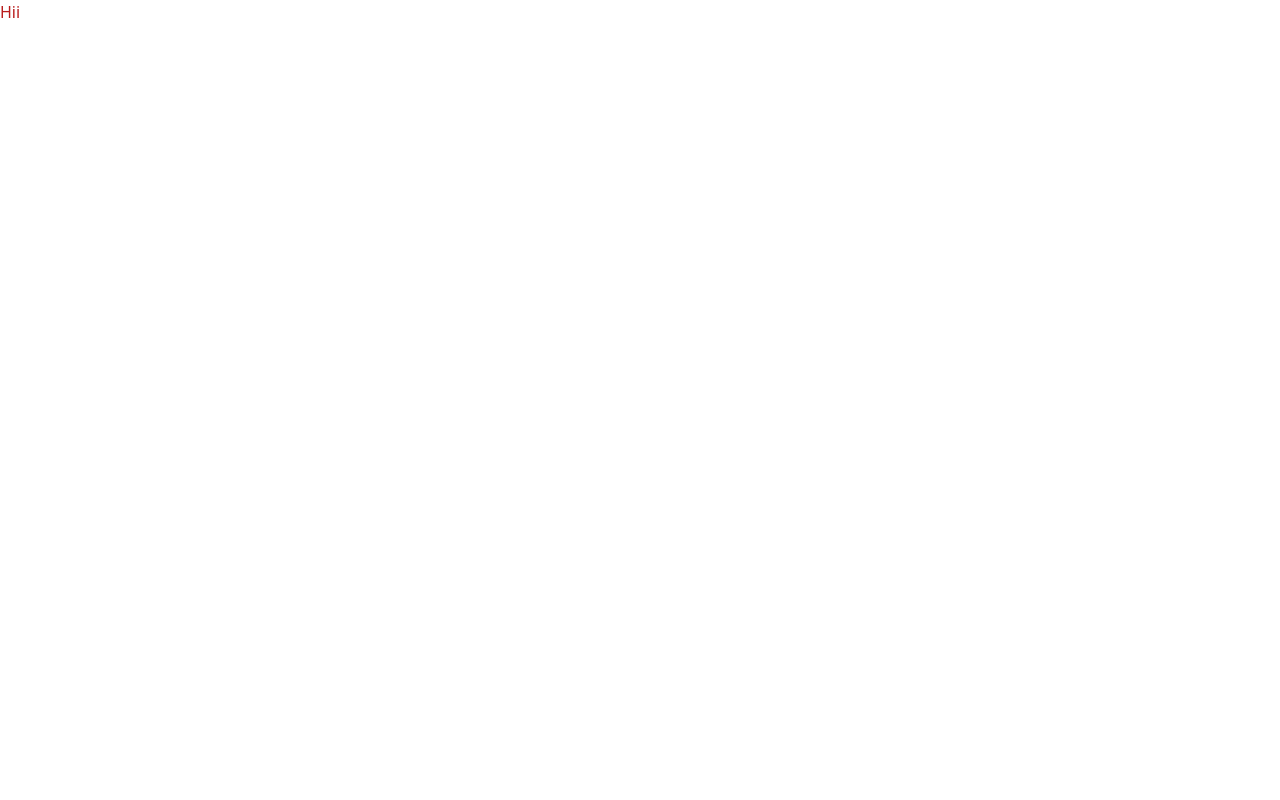
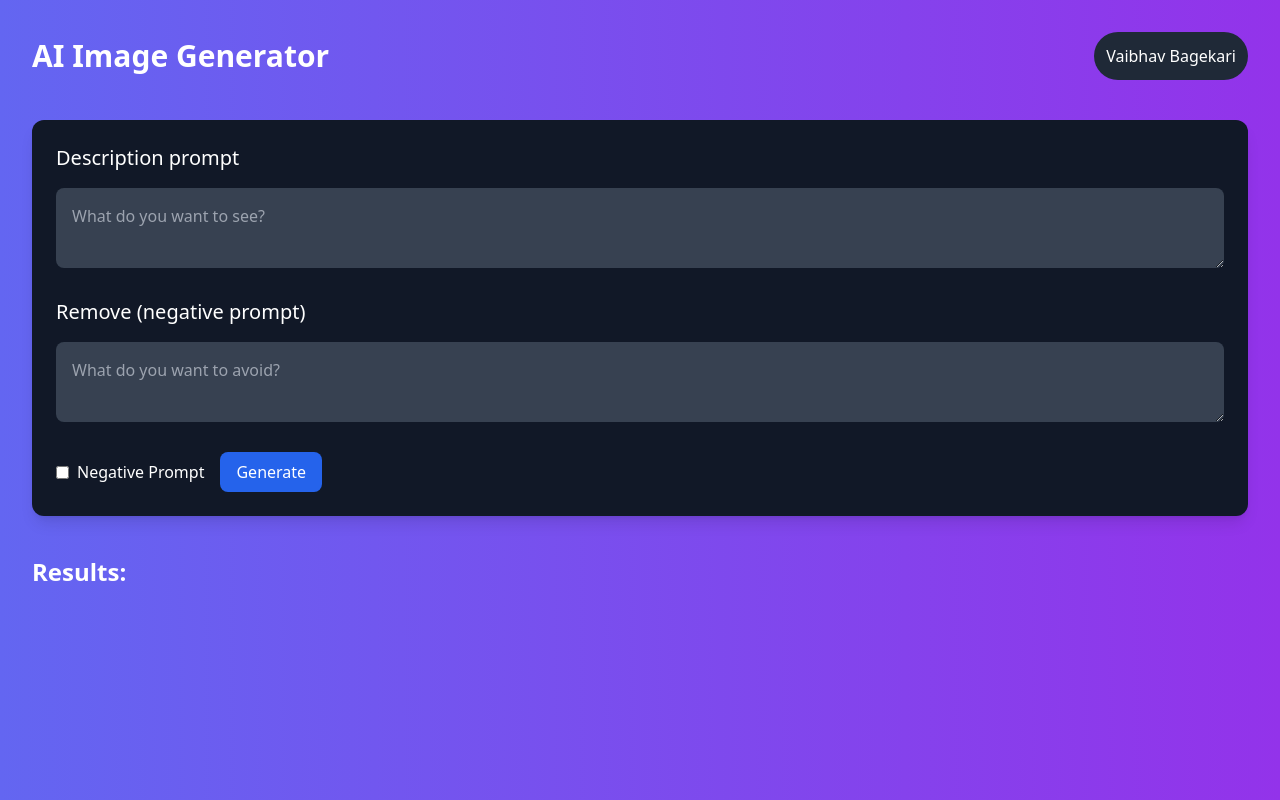
Before and after one commit to vaibhavbagekari/neurogen-imaging-frontend, a React (Create React App) app: page / in a window 1280 px wide. Built offline with nearby package versions, Linux system fonts and the light colour scheme.

Commit message:
Initial commit

```diff
--- a/src/Components/Header.js
+++ b/src/Components/Header.js
@@ -1,11 +1,95 @@
-import React from 'react'
+import React, { useState } from 'react';
 
-const Header=()=> {
+const AIImageGenerator = () => {
+  const [prompt, setPrompt] = useState('');
+  const [negativePrompt, setNegativePrompt] = useState('');
+  const [error, setError] = useState('');
+  const [results, setResults] = useState([]);
+  const [isGenerating, setIsGenerating] = useState(false); // Manage button state
+
+  const handleGenerateClick = () => {
+    // Validation: Check if the description prompt is filled
+    if (!prompt.trim()) {
+      setError('Description prompt is required.');
+      return;
+    }
+    setError(''); // Clear any existing error
+
+    // Simulate image generation process
+    setIsGenerating(true);
+    setTimeout(() => {
+      setResults([
+        { id: 1, label: 'Transparency', description: 'Lorem ipsum present' },
+        { id: 2, label: 'Transparency', description: 'Lorem ipsum present' },
+        { id: 3, label: 'Transparency', description: 'Lorem ipsum present' },
+      ]);
+      setIsGenerating(false);
+    }, 2000); // Simulate 2-second delay for image generation
+  };
+
   return (
-    <div className='text-red-700 bg-white'>
-      Hii
+    <div className="min-h-screen p-8 text-white bg-gradient-to-r from-indigo-500 to-purple-600">
+      <header className="flex items-center justify-between mb-10">
+        <h1 className="text-3xl font-bold">AI Image Generator</h1>
+        <div className="p-3 bg-gray-800 rounded-full">
+          <span>Vaibhav Bagekari</span>
+        </div>
+      </header>
+
+      <div className="p-6 bg-gray-900 shadow-lg rounded-xl">
+        <h2 className="mb-4 text-xl">Description prompt</h2>
+        <textarea
+          className={`w-full p-4 rounded-lg bg-gray-700 text-white ${
+            error ? 'border-2 border-red-500' : ''
+          }`}
+          placeholder="What do you want to see?"
+          value={prompt}
+          onChange={(e) => setPrompt(e.target.value)}
+        />
+        {error && <p className="mt-2 text-red-500">{error}</p>}
+
+        <h2 className="mt-6 mb-4 text-xl">Remove (negative prompt)</h2>
+        <textarea
+          className="w-full p-4 text-white bg-gray-700 rounded-lg"
+          placeholder="What do you want to avoid?"
+          value={negativePrompt}
+          onChange={(e) => setNegativePrompt(e.target.value)}
+        />
+
+        <div className="flex items-center mt-6 space-x-4">
+          <label className="flex items-center">
+            <input type="checkbox" className="mr-2" />
+            <span>Negative Prompt</span>
+          </label>
+
+          <button
+            className={`px-4 py-2 rounded-lg ${
+              isGenerating
+                ? 'bg-gray-400 cursor-not-allowed'
+                : 'bg-blue-600 hover:bg-blue-700'
+            }`}
+            onClick={handleGenerateClick}
+            disabled={isGenerating}
+          >
+            {isGenerating ? 'Generating...' : 'Generate'}
+          </button>
+        </div>
+      </div>
+
+      <div className="mt-10">
+        <h2 className="mb-4 text-2xl font-semibold">Results:</h2>
+        <div className="grid grid-cols-3 gap-6">
+          {results.map((result) => (
+            <div key={result.id} className="p-6 text-center bg-gray-800 rounded-lg">
+              <div className="w-16 h-16 mx-auto mb-4 bg-blue-600 rounded-full"></div>
+              <h3 className="text-xl">{result.label}</h3>
+              <p>{result.description}</p>
+            </div>
+          ))}
+        </div>
+      </div>
     </div>
-  )
-}
+  );
+};
 
-export default Header
+export default AIImageGenerator;
```
